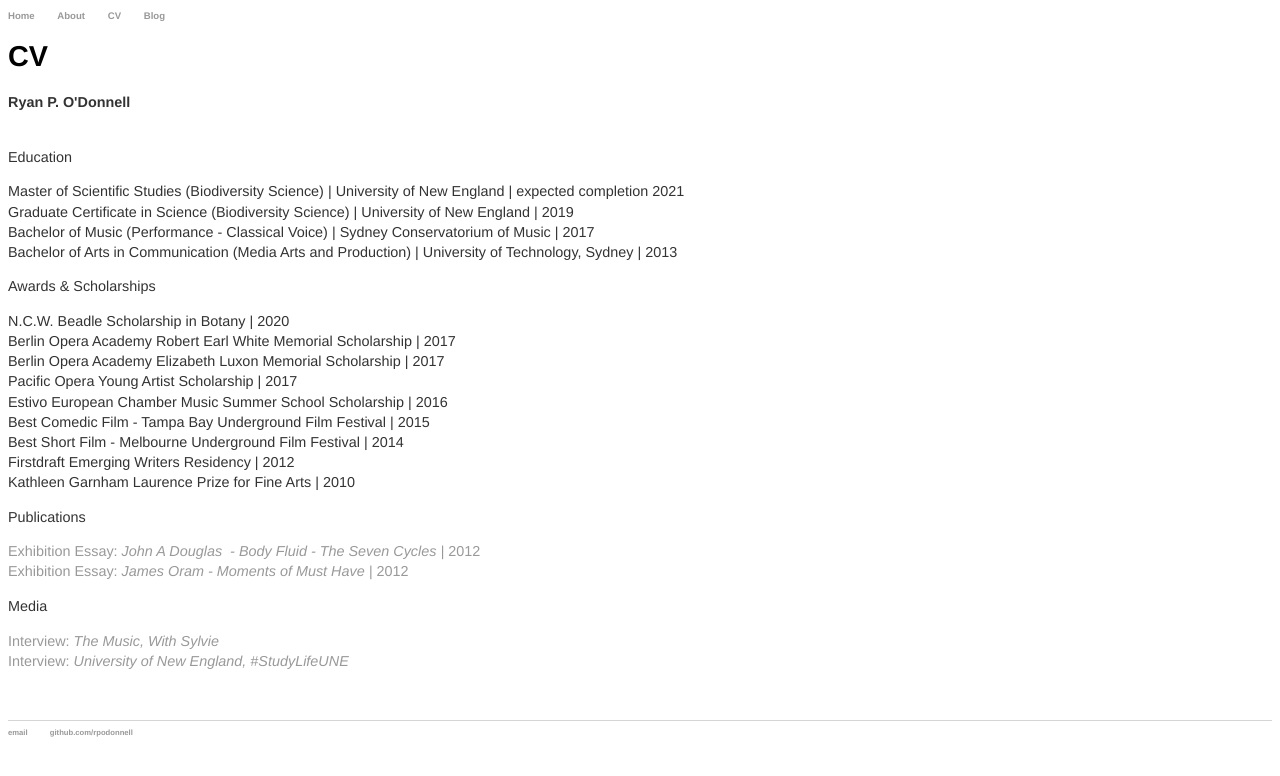
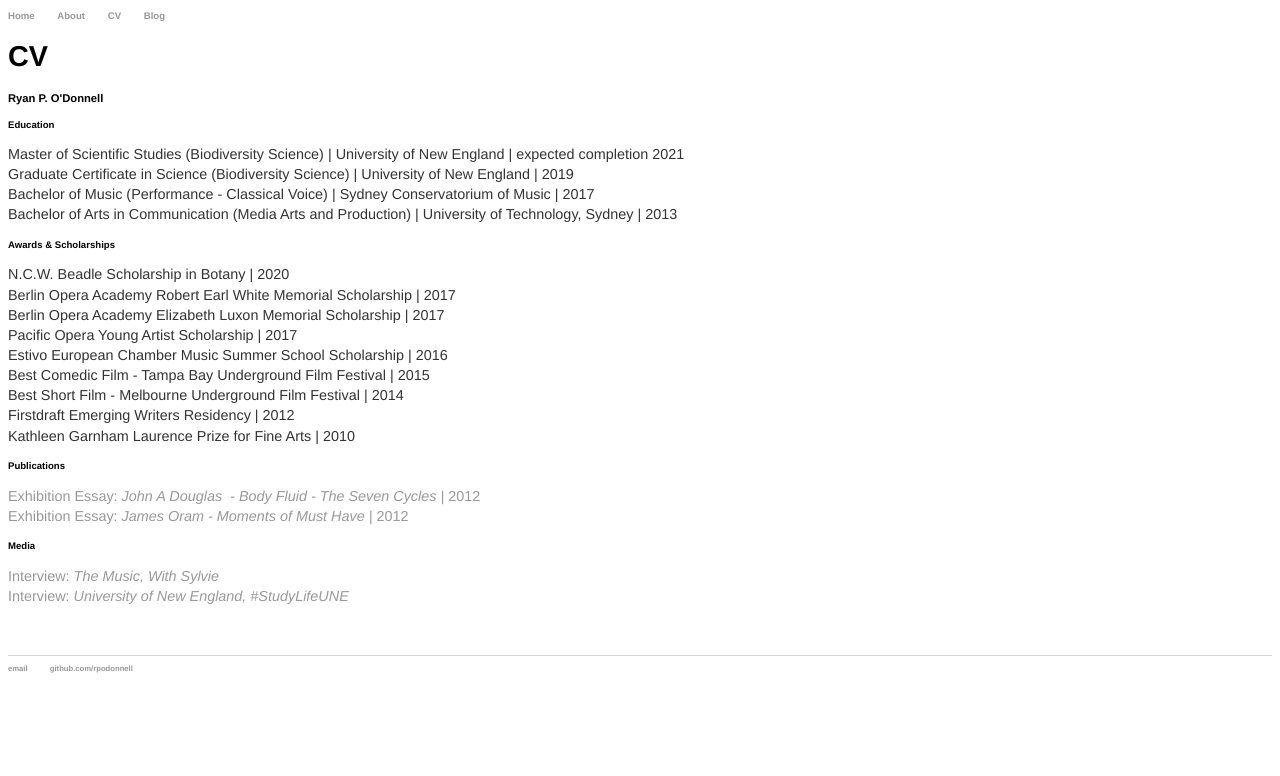
Before and after one commit to rpodonnell/rpodonnell.github.io, a Jekyll site: the page built from cv/index.html, in a window 1280 px wide. Shown: the top 776 px of the page. Built offline with Jekyll 4.4.1, drawn with Linux system fonts in a browser that asks for light colours.

```diff
--- a/cv/index.html
+++ b/cv/index.html
@@ -4,14 +4,14 @@ title: CV
 ---
 <h1>{{ page.title }}</h1>
 <div class="blurb">
-	<p><strong>Ryan P. O'Donnell</strong><br /><br /></p>
-<p>Education</p>
+	<p><h3><strong>Ryan P. O'Donnell</strong></h3></p>
+<p><h4><strong>Education</strong></h4></p>
 <p>Master of Scientific Studies (Biodiversity Science) | University of New England | expected completion 2021<br />Graduate Certificate in Science (Biodiversity Science) | University of New England | 2019<br />Bachelor of Music (Performance - Classical Voice) | Sydney Conservatorium of Music | 2017<br />Bachelor of Arts in Communication (Media Arts and Production) | University of Technology, Sydney | 2013</p>
-<p>Awards &amp; Scholarships&nbsp;</p>
+<p><h4><strong>Awards &amp; Scholarships&nbsp;</strong></h4></p>
 <p>N.C.W. Beadle Scholarship in Botany | 2020<br />Berlin Opera Academy Robert Earl White Memorial Scholarship | 2017<br />Berlin Opera Academy Elizabeth Luxon Memorial Scholarship | 2017<br />Pacific Opera Young Artist Scholarship | 2017<br />Estivo European Chamber Music Summer School Scholarship | 2016<br />Best Comedic Film - Tampa Bay Underground Film Festival | 2015<br />Best Short Film - Melbourne Underground Film Festival | 2014<br />Firstdraft Emerging Writers Residency | 2012<br />Kathleen Garnham Laurence Prize for Fine Arts | 2010</p>
-<p>Publications</p>
+<p><h4><strong>Publications</strong></h4></p>
 <p><a href="JAD_BODY_FLUIDfinal.pdf">Exhibition Essay: <em>John A Douglas&nbsp; - Body Fluid - The Seven Cycles |&nbsp;</em>2012</a><br /><a href="JamesOramMomentsofmusthave_RS.pdf">Exhibition Essay: <em>James Oram - Moments of Must Have | </em>2012</a><em><br /></em></p>
-<p>Media</p>
+<p><h4><strong>Media</strong></h4></p>
 <p><a href="https://themusicwithsylvie.com/2020/08/29/the-guy-with-all-the-gifts/">Interview: <em>The Music, With Sylvie</em><br /></a><a href="https://www.facebook.com/UniNewEngland/posts/10158232724220926">Interview: <em>University of New England, #StudyLifeUNE</em></a></p>
 <p>&nbsp;</p>
 </div><!-- /.blurb -->
```
